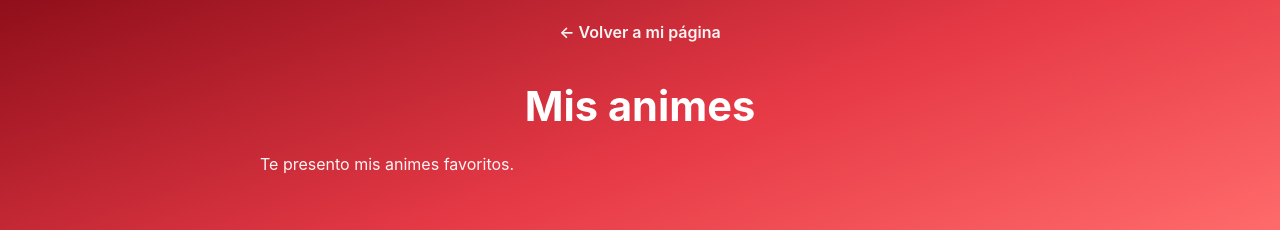
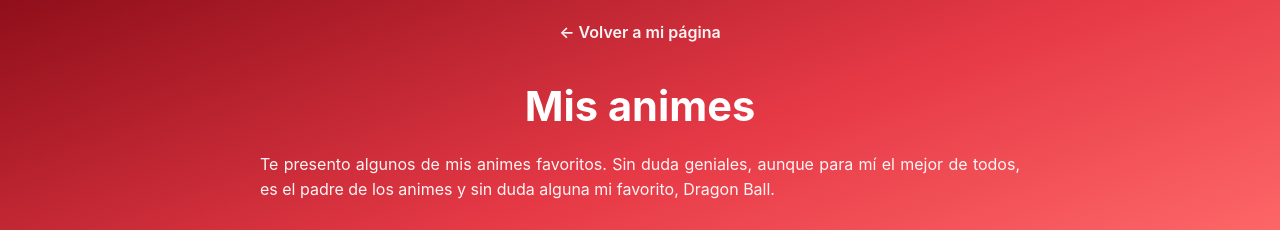
Before and after one commit to Emmanuelevy/mi-pagina-web, a plain HTML site: page animes.html in a window 1280 px wide. Shown: the top 230 px of the page. Drawn offline with Linux system fonts and the light colour scheme.

Commit message:
Cambia descripción de Animes

```diff
--- a/animes.html
+++ b/animes.html
@@ -14,7 +14,7 @@
   </nav>
   <div class="hero-inner">
     <h1>Mis animes</h1>
-    <p class="hero-sub">Te presento mis animes favoritos.</p>
+    <p class="hero-sub">Te presento algunos de mis animes favoritos. Sin duda geniales, aunque para mí el mejor de todos, es el padre de los animes y sin duda alguna mi favorito, Dragon Ball.</p>
   </div>
 </header>
 
```
